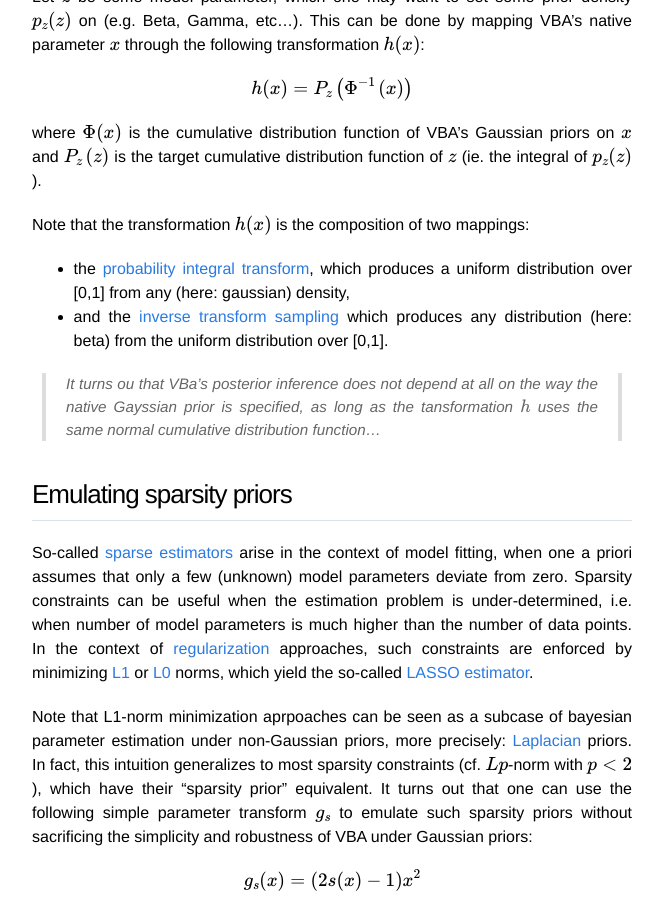
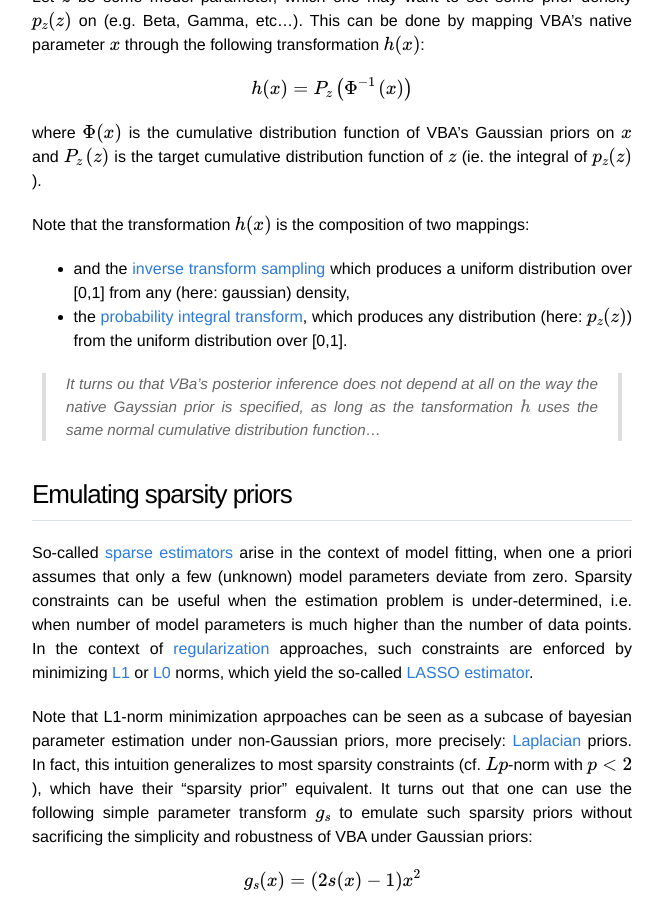
Before and after one commit to MBB-team/VBA-toolbox, a Jekyll site: the page built from _wiki/param-transform.md, in a window 1280 px wide and 900 px high, scrolled down 1916 px. Shown: the whole window, without its empty margins (308-971 px from the left). Built offline with Jekyll 4.4.1, drawn with Linux system fonts in a browser that asks for light colours; nearby versions of some CDN libraries; formulas are drawn with MathJax 3.

Commit message:
Update param-transform.md

```diff
--- a/_wiki/param-transform.md
+++ b/_wiki/param-transform.md
@@ -38,8 +38,9 @@ $$ h(x)=P_z\left(\Phi^{-1}\left(x\right)\right) $$
 where $$\Phi(x)$$ is the cumulative distribution function of VBA's Gaussian priors on $$x$$ and $$P_z\left(z\right)$$ is the target cumulative distribution function of $$z$$ (ie. the integral of $$p_z(z)$$).
 
 Note that the transformation $$h(x)$$ is the composition of two mappings:
-- the [probability integral transform](https://en.wikipedia.org/wiki/Probability_integral_transform), which produces a uniform distribution over [0,1] from any (here: gaussian) density,
-- and the [inverse transform sampling](https://en.wikipedia.org/wiki/Inverse_transform_sampling) which produces any distribution (here: beta) from the uniform distribution over [0,1].
+- and the [inverse transform sampling](https://en.wikipedia.org/wiki/Inverse_transform_sampling) which produces a uniform distribution over [0,1] from any (here: gaussian) density,
+- the [probability integral transform](https://en.wikipedia.org/wiki/Probability_integral_transform), which produces any distribution (here: $$p_z(z)$$) from the uniform distribution over [0,1].
+
 
 > It turns ou that VBa's posterior inference does not depend *at all* on the way the native Gayssian prior is specified, as long as the tansformation $$h$$ uses the same normal cumulative distribution function...
 
```
